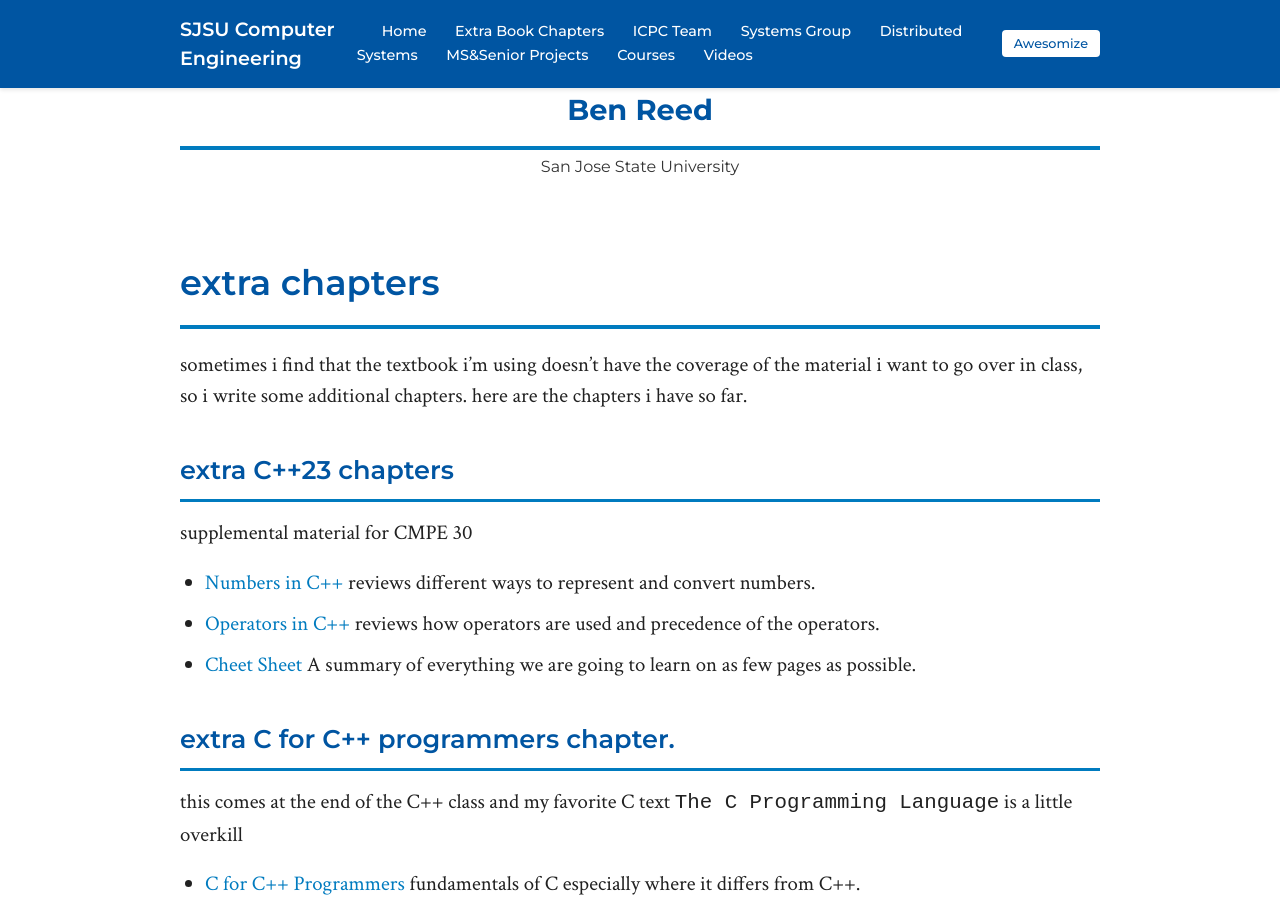
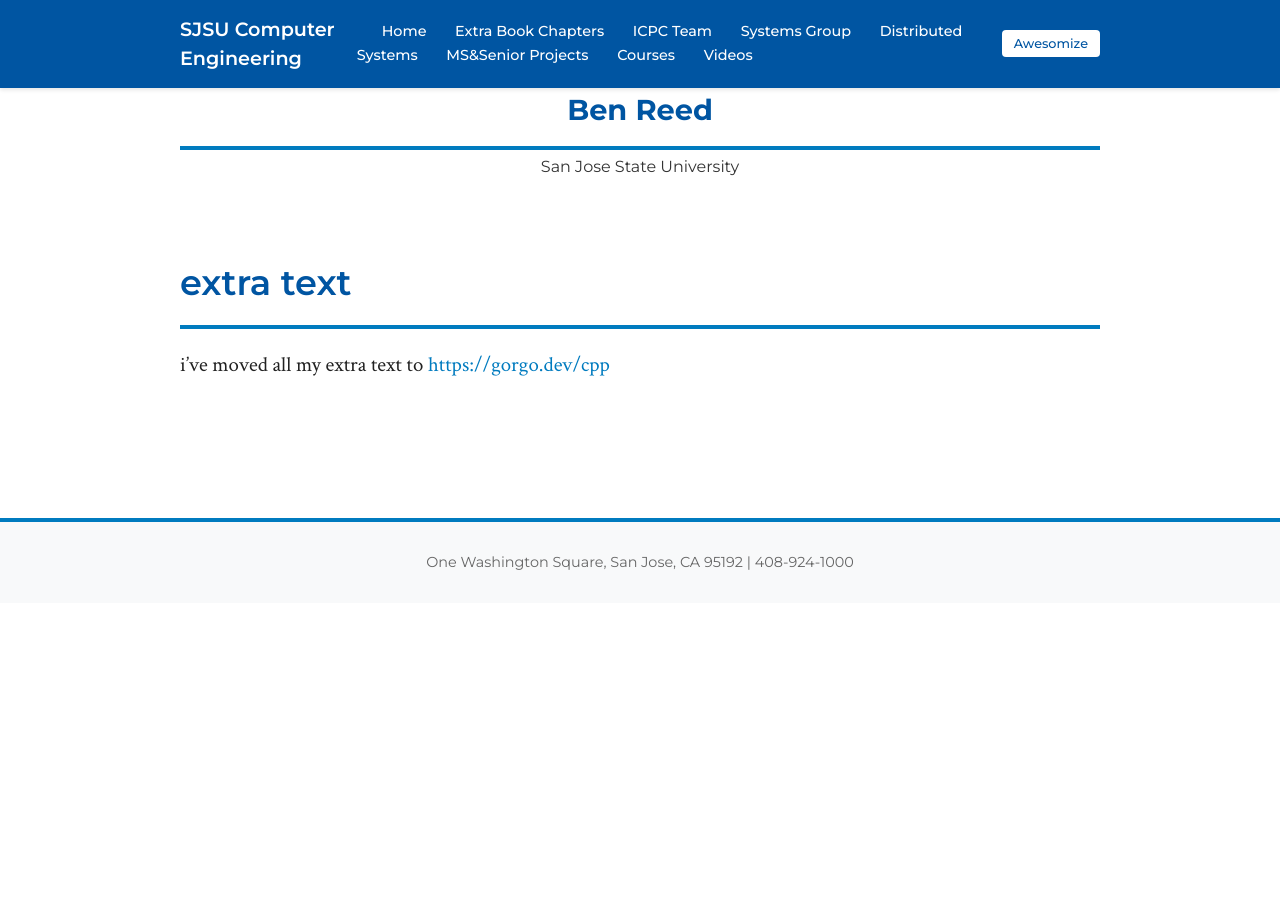
Before and after one commit to breed/benreed-sjsu, a Jekyll site: the page built from extra-chapters/index.md, in a window 1280 px wide and 900 px high. Built offline with Jekyll 4.4.1, drawn with Linux system fonts in a browser that asks for light colours; some of the changed text lies outside the part shown.

Commit message:
fix gorgo.dev link

```diff
--- a/extra-chapters/index.md
+++ b/extra-chapters/index.md
@@ -7,40 +7,6 @@ hero_subtitle: San Jose State University
 mastodon_feed: true
 ---
 
-# extra chapters
+# extra text
 
-sometimes i find that the textbook i'm using doesn't have the coverage of the material i want to go over in class, so i write some additional chapters.
-here are the chapters i have so far.
-
-<a id=cpp23 />
-## extra C++23 chapters
-
-supplemental material for CMPE 30
-
-- [Numbers in C++](numbers.pdf) reviews different ways to represent and convert numbers.
-- [Operators in C++](operators.pdf) reviews how operators are used and precedence of the operators.
-- [Cheet Sheet](cheetsheet.pdf) A summary of everything we are going to learn on as few pages as possible.
-
-<a id="c4cpp" />
-## extra C for C++ programmers chapter.
-
-this comes at the end of the C++ class and my favorite C text `The C Programming Language` is a little overkill
-
-- [C for C++ Programmers](c4c++/c4c++.pdf) fundamentals of C especially where it differs from C++.
-- [C for C++ Chapters](c4c++) individual chapters and answers to exercises. (don't read until you've come up with your own answers ;) )
-
-<a id="scpp" />
-## Starting C++
-
-<div style="display: flex; gap: 1em;">
-  <img src="images/c++books++.png" alt="C++ books">
-  <img src="images/mehc++book.png" alt="meh C++ book">
-</div>
-
-an introduction to C++ book to be used in a first programming course in college.
-it is currently in draft stage, but by making it opensource and iterating, hopefull we can take it from mid to rad.
-
-- [Staring with C++](sc++/sc++.pdf) an introduction to programming using C++
-- [Starting with C++ Chapters](sc++) individual chapters and answers to excercises.
-
-<div style="height: 100vh;"></div>
+i've moved all my extra text to [https://gorgo.dev/cpp](https://gorgo.dev/cpp)
```
